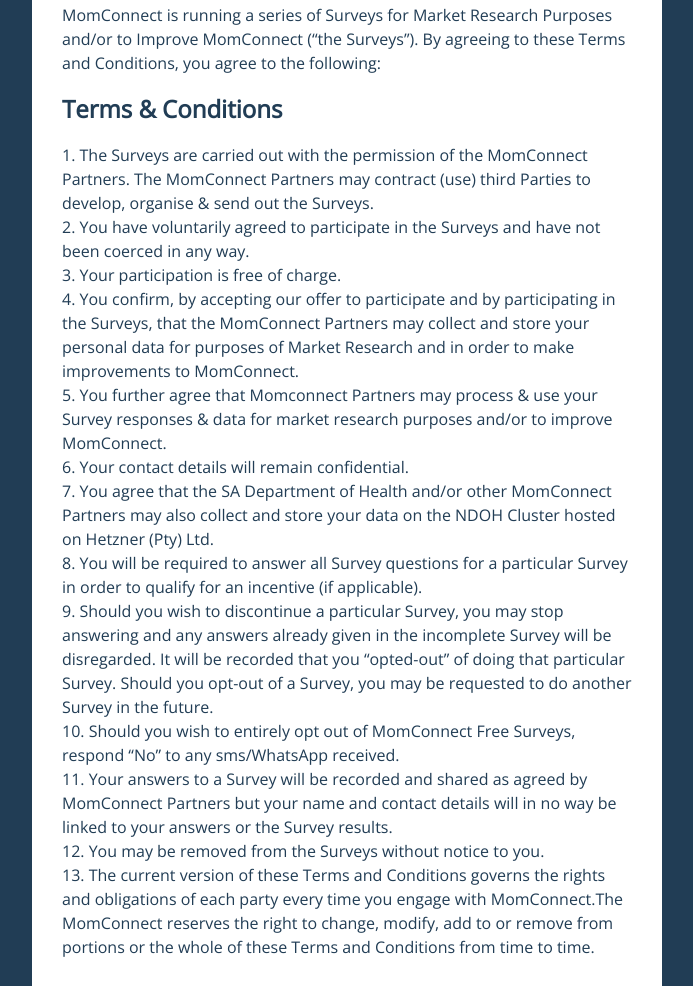
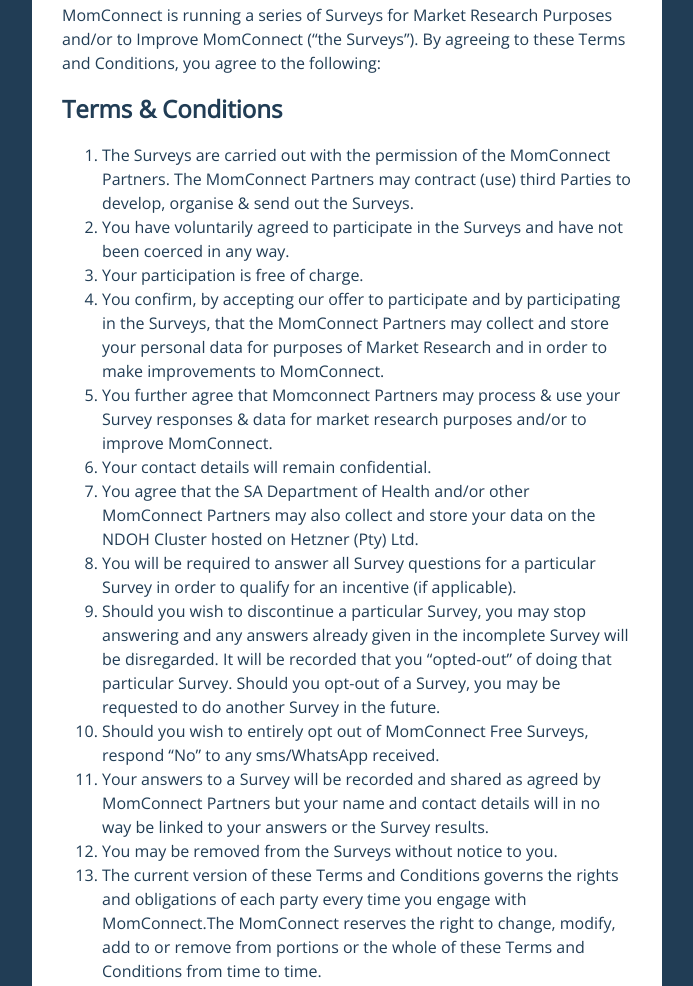
Before and after one commit to praekeltfoundation/momconnect-static, a website: page index.html in a window 1280 px wide. Shown: the part 594-1580 px from the top of the page, without its empty margins (293-986 px from the left). Drawn offline with nearby package versions, Linux system fonts and the light colour scheme.

Commit message:
update gulp runner

```diff
--- a/static/css/main.scss
+++ b/static/css/main.scss
@@ -34,9 +34,11 @@
 p {
   margin-bottom: 16px;
 }
-ol, ul, li {
+ol, ul {
   padding: 0;
-  list-style-position: inside;
+ li  {
+   list-style-position: inside;
+ }
 }
 
 .ContentBody {
@@ -106,9 +108,14 @@
   html, body {
     line-height: 1.5;
   }
-  ol, ul, li {
-    padding: auto;
+
+  ol, ul {
+    padding: 0 0 0 40px;
+    li {
+      list-style-position: outside;
+    }
   }
+
   .SiteHead {
     display: flex;
     flex-direction: row;
```
Also changed, not shown: static/dest/main.min.css, 1 other file.
